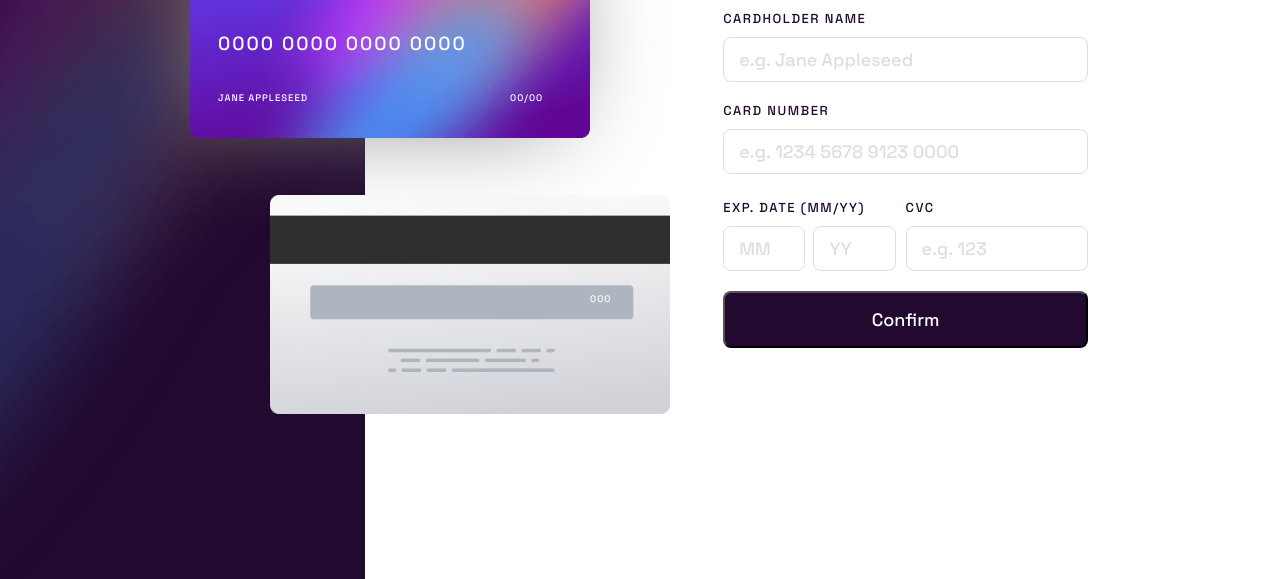
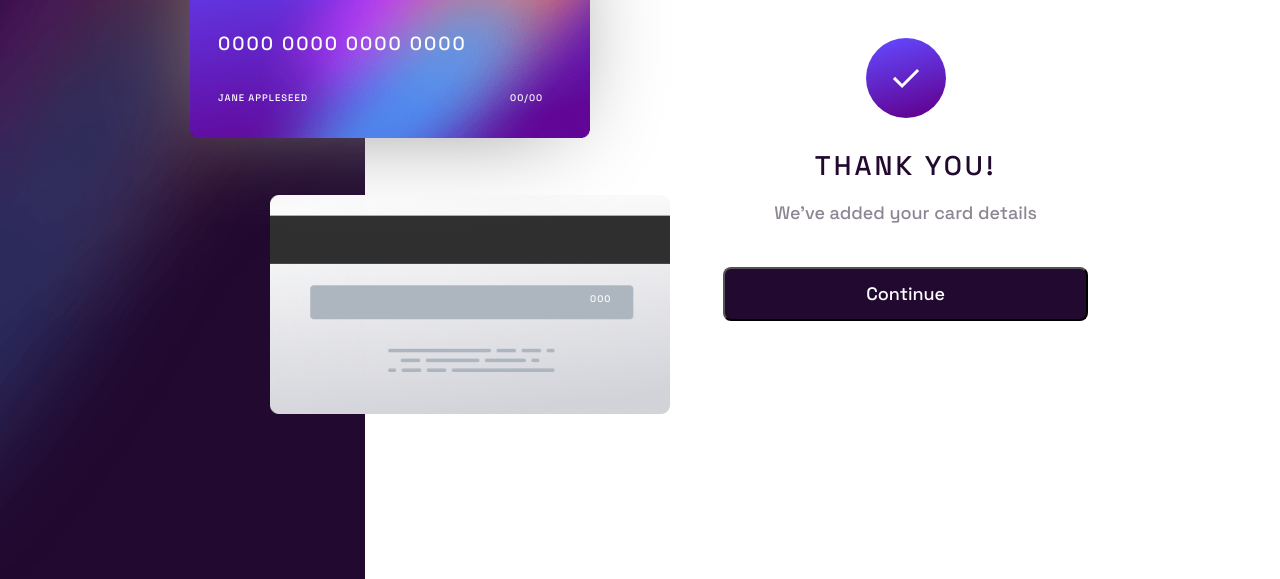
Before and after one commit to FlaviuD94/interactive-card-details-form-main, a plain HTML site: page index.html in a window 1280 px wide. Shown: the part 221-800 px from the top of the page. Drawn offline with Linux system fonts and the light colour scheme.

Commit message:
added Thankyou-section

```diff
--- a/index.html
+++ b/index.html
@@ -83,6 +83,14 @@
         <button type="submit">Confirm</button>
 
         </div>
+        <div class="thankyou-section">
+          <img class="thankyou__image"src="./images/icon-complete.svg" alt="check mark in a purple circle">
+          <h2 class="thankyou__heading">THANK YOU!</h2>
+          <p class="thankyou__p">We've added your card details</p>
+        <button class="thankyou__button" type="submit">Continue</button>
+
+
+        </div>
     </main>
     <script src="script.js"></script>
   </body>
--- a/style.css
+++ b/style.css
@@ -42,7 +42,7 @@ input::placeholder {
 }
 
 button {
-  padding: 15px 30px;
+  padding: 13.5px 30px;
   border-radius: 8px;
   color: white;
   background-color: hsl(278, 68%, 11%);
@@ -125,7 +125,7 @@ button {
 }
 
 .input-section {
-  display: flex;
+  display: none;
   flex-direction: column;
   margin: 11vh 20px;
 }
@@ -156,6 +156,33 @@ button {
   display: none;
 }
 
+.thankyou-section {
+  display: flex;
+  flex-direction: column;
+  justify-content: center;
+  align-items: center;
+  margin: 11vh 20px;
+}
+
+.thankyou__image {
+  width: 80px;
+}
+
+.thankyou__heading {
+  letter-spacing: 3px;
+  margin: 30px 0 0;
+  color: hsl(278, 68%, 11%);
+  font-weight: 500;
+}
+
+.thankyou__p {
+  color: hsl(279, 6%, 55%);
+}
+
+.thankyou__button {
+  width: 100%;
+  margin-top: 25px;
+}
 @media screen and (min-width: 600px) {
   .card-number {
     font-size: 25px;
@@ -213,6 +240,12 @@ button {
   .card-details {
     font-size: 9.5px;
   }
+
+  .thankyou-section {
+    flex: 1;
+    justify-content: center;
+    margin: auto 15%;
+  }
 }
 
 @media screen and (min-width: 1024px) {
```
